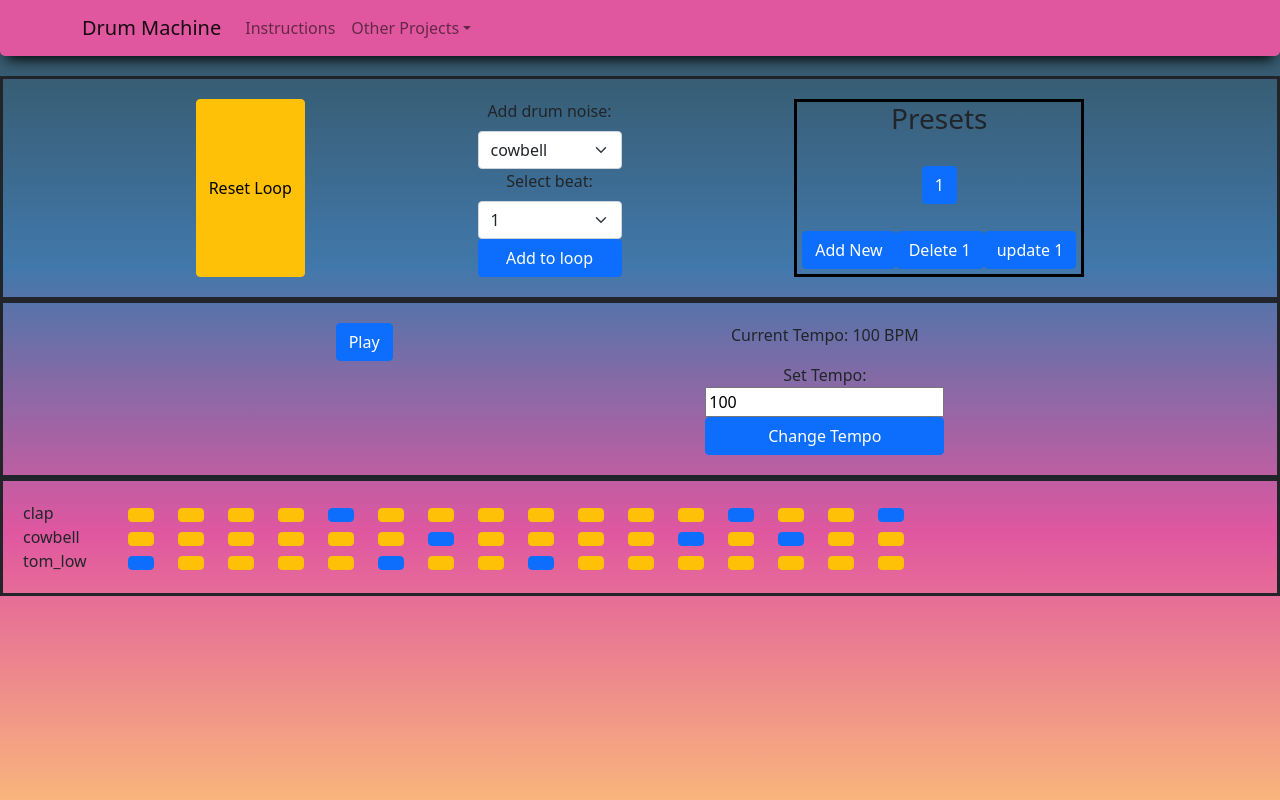
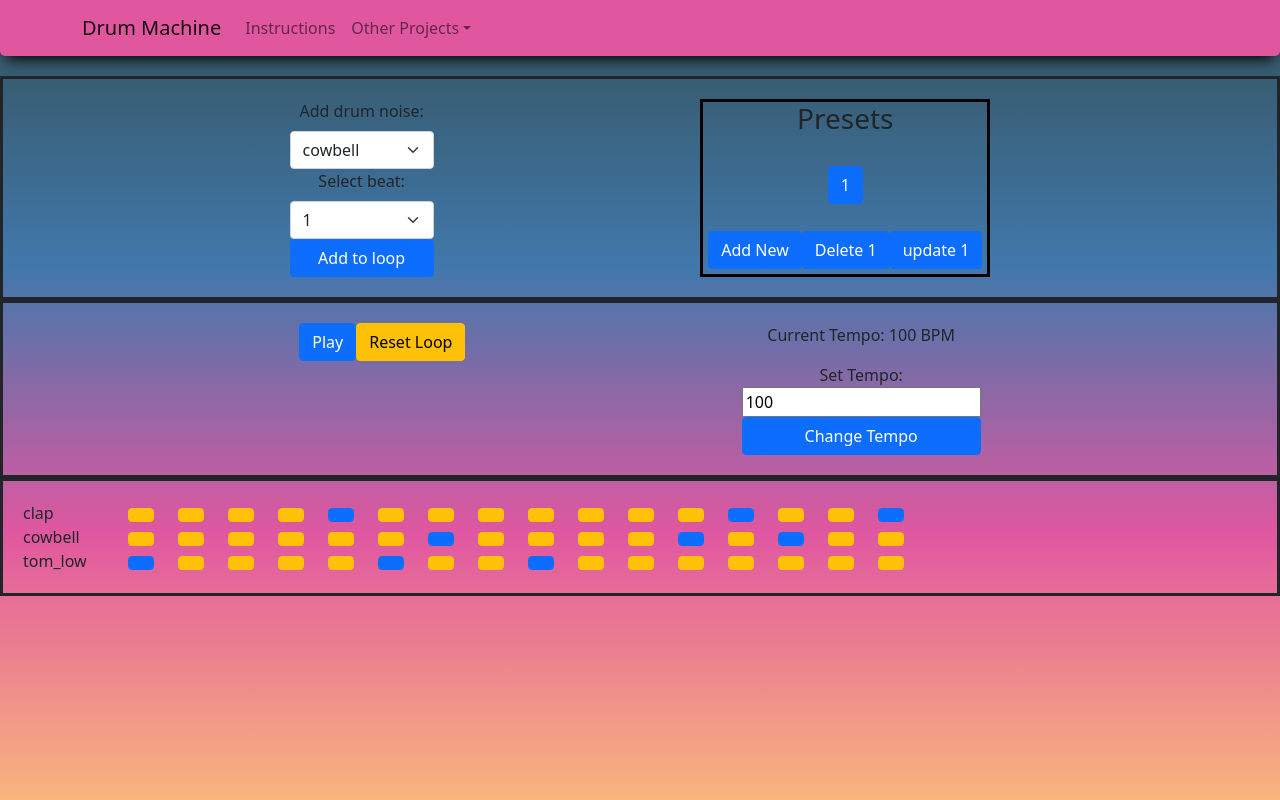
Before and after one commit to professional-pigeon/react-music-app, a React (Create React App) app: page / in a window 1280 px wide. Built offline with nearby package versions, Linux system fonts and the light colour scheme; no server answers.

Commit message:
add reset loop to loop controls

```diff
--- a/src/components/SoundControl.js
+++ b/src/components/SoundControl.js
@@ -124,7 +124,6 @@ class SoundControl extends React.Component {
     return (
     <React.Fragment>
       <div id="buttonRow" className='sub-main tools'>
-        <Button variant="warning" onClick={()=> this.resetLoop()}>Reset Loop</Button>
         <InstrumentForm
           handleChange={this.handleChange}
           playInstrument={playInstrument}
@@ -140,6 +139,7 @@ class SoundControl extends React.Component {
           stop={this.clearTheInterval}
           intervalID={this.state.intervalID}
           playInstrument={playInstrument}
+          resetLoop={this.resetLoop}
         />
         <Tempo useTempo={useTempo} setNewTempo={this.setTempo} />
         </div>
--- a/src/components/display/LoopControls.js
+++ b/src/components/display/LoopControls.js
@@ -8,6 +8,7 @@ function LoopControls(props) {
   return (
       <div className="loop-controls">
         {displayButton}
+        <Button variant="warning" onClick={()=> props.resetLoop()}>Reset Loop</Button>
       </div>
   )
 }
@@ -16,6 +17,7 @@ LoopControls.propTypes ={
   sounds: PropTypes.object,
   play: PropTypes.func,
   stop: PropTypes.func,
+  resetLoop: PropTypes.func,
   intervalID: PropTypes.array,
   playInstrument: PropTypes.array,
   }
```
